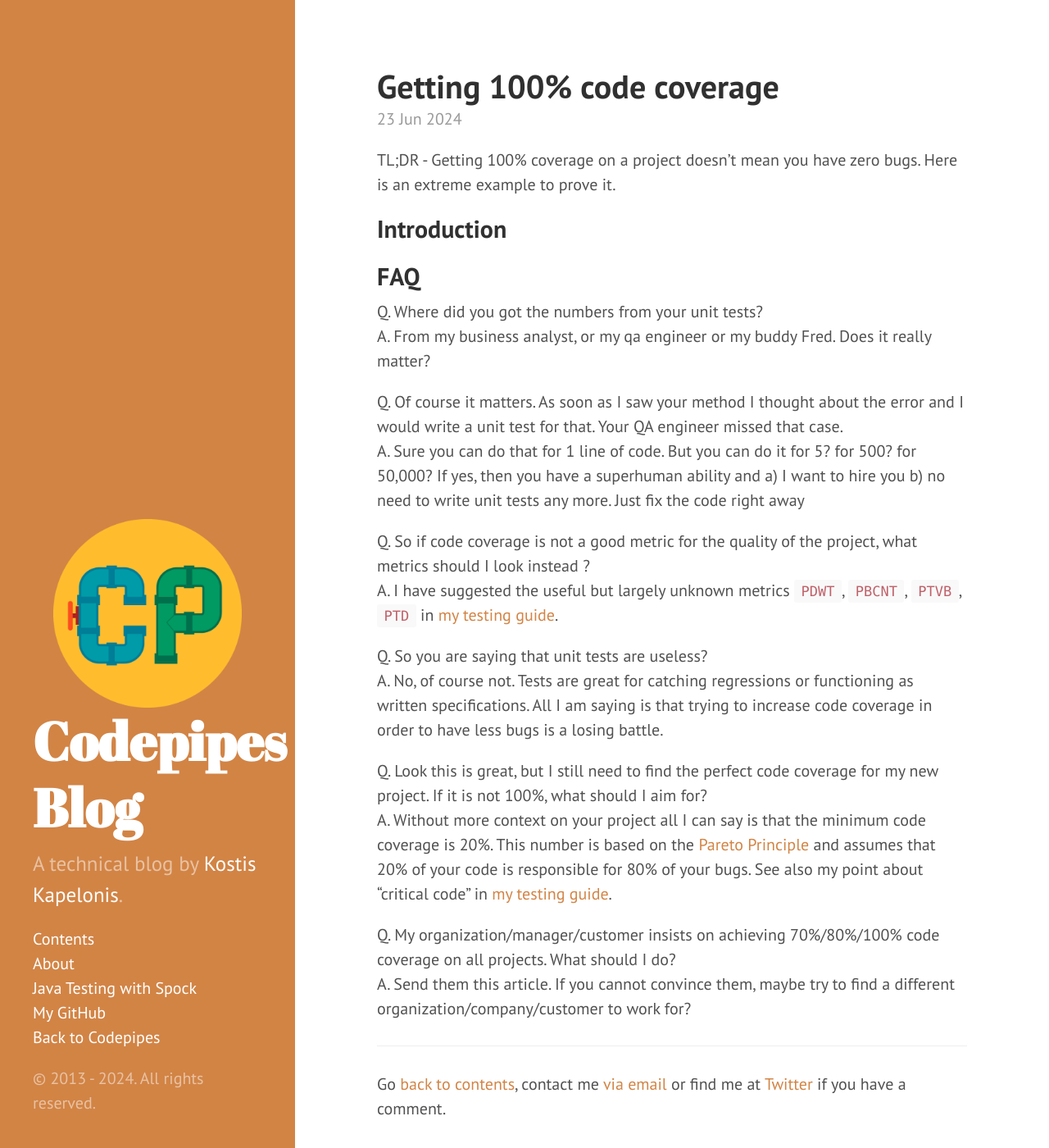
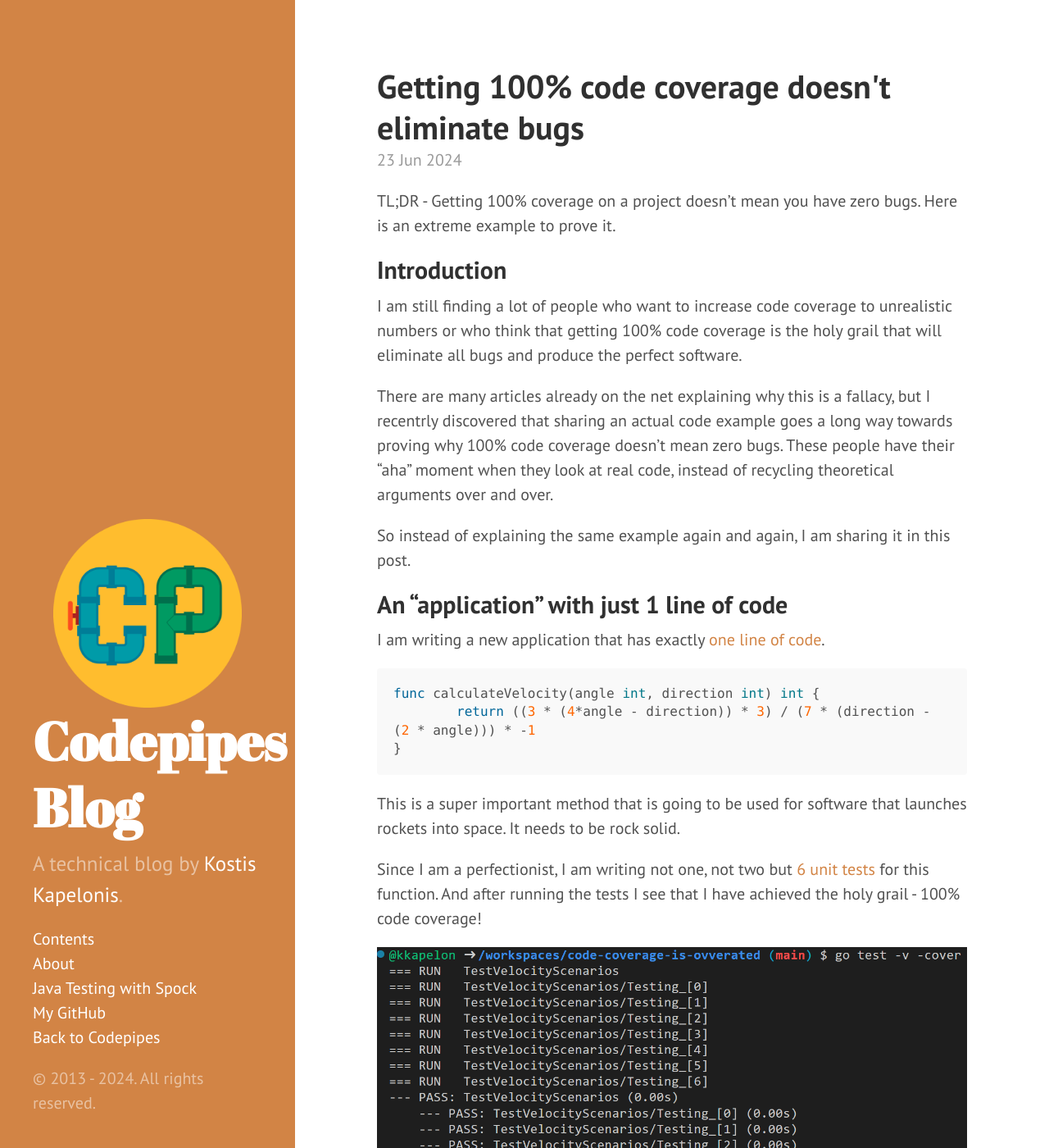
Before and after one commit to kkapelon/codepipes-blog, a Jekyll site: the page built from _posts/2024-06-23-code-coverage.md, in a window 1280 px wide and 1400 px high. Shown: the whole window at 82% size. Built offline with Jekyll 4.4.1, drawn with Linux system fonts in a browser that asks for light colours; some of the changed text lies outside the part shown.

Commit message:
Wrote intro

````diff
--- a/_posts/2024-06-23-code-coverage.md
+++ b/_posts/2024-06-23-code-coverage.md
@@ -1,6 +1,6 @@
 ---
 layout: post
-title: Getting 100% code coverage
+title: Getting 100% code coverage doesn't eliminate bugs
 category: testing
 ---
 
@@ -8,19 +8,54 @@ TL;DR - Getting 100% coverage on a project doesn't mean you have zero bugs. Here
 
 ## Introduction
 
+I am still finding a lot of people who want to increase code coverage to unrealistic numbers or who think that getting 100% code coverage is the holy grail that will eliminate all bugs and produce the perfect software.
+
+There are many articles already on the net explaining why this is a fallacy, but I recentrly discovered that sharing an actual code example goes a long way towards proving why 100% code coverage doesn't mean zero bugs. These people have their "aha" moment when they look at real code, instead of recycling theoretical arguments over and over.
+
+So instead of explaining the same example again and again, I am sharing it in this post.
+
+## An "application" with just 1 line of code
+
+I am writing a new application that has exactly [one line of code](https://github.com/kkapelon/code-coverage-is-overrated/blob/main/velocity.go).
+
+```go
+func calculateVelocity(angle int, direction int) int {
+	return ((3 * (4*angle - direction)) * 3) / (7 * (direction - (2 * angle))) * -1
+}
+```
+
+This is a super important method that is going to be used for software that launches rockets into space. It needs to be rock solid.
+
+Since I am a perfectionist, I am writing not one, not two but [6 unit tests](https://github.com/kkapelon/code-coverage-is-overrated/blob/main/velocity_test.go) for this function.
+And after running the tests I see that I have achieved the holy grail - 100% code coverage!
+
+
+![Achieving 100% code coverage](../../assets/code-coverage/coverage.png)
+
+I go to bed and then next morning I see the news about the rocket explosion. Apparently this
+function has a bug and if the direction is double the angle, the functions throws a divide-by-zero error.
+
 ## FAQ
 
+Q. This article is useless. Everybody knows that 100% code coverage doesn't eliminate bugs.
+A. Junior developers [certainly don't know this](https://xkcd.com/1053/). Misguided team managers don't know it as well. I actually wrote this article, because now I can give everybody the link instead of showing the same example again and again.
+
 Q. Where did you got the numbers from your unit tests?
-A. From my business analyst, or my qa engineer or my buddy Fred. Does it really matter?
+A. From my business analyst, or my QA engineer or my buddy Fred. Does it really matter? All it matters
+is that I had 100% code coverage with them.
 
 Q. Of course it matters. As soon as I saw your method I thought about the error and I would write a unit test for that. Your QA engineer missed that case.
-A. Sure you can do that for 1 line of code. But you can do it for 5? for 500? for 50,000? If yes, then you have a superhuman ability and a) I want to hire you b) no need to write unit tests any more. Just fix the code right away
-
-Q. So if code coverage is not a good metric for the quality of the project, what metrics should I look instead ?
-A. I have suggested the useful but largely unknown metrics `PDWT`, `PBCNT`, `PTVB`, `PTD` in [my testing guide]({{site.baseurl }}/testing/software-testing-antipatterns.html#anti-pattern-6---paying-excessive-attention-to-test-coverage).
+A. Sure you can do that for 1 line of code. But you can do it for 5? for 500? for 50,000? If yes, then you have a superhuman ability and a) I want to hire you b) no need to write unit tests any more. Just fix the code right away if you can spot all bugs or a system.
 
 Q. So you are saying that unit tests are useless?
 A. No, of course not. Tests are great for catching regressions or functioning as written specifications. All I am saying is that trying to increase code coverage in order to have less bugs is a losing battle.
+
+Q. So if code coverage is not a good metric for the quality of the project, what metrics should I look instead ?
+A. I have suggested the useful but largely unknown metrics `PDWT`,`PBCNT`,`PTVB`,`PTD` in [my testing guide]({{site.baseurl }}/testing/software-testing-antipatterns.html#anti-pattern-6---paying-excessive-attention-to-test-coverage).
+
+
+Q. So what should I do if I want less bugs on my mission critical software?
+A. You should look at other approaches such as [Formal verification](https://en.wikipedia.org/wiki/Formal_verification) and [proof checkers](https://en.wikipedia.org/wiki/Proof_assistant).
 
 Q. Look this is great, but I still need to find the perfect code coverage for my new project. If it is not 100%, what should I aim for?
 A. Without more context on your project all I can say is that the minimum code coverage is 20%. This number is based on the [Pareto Principle](https://en.wikipedia.org/wiki/Pareto_principle) and assumes that 20% of your code is responsible for 80% of your bugs. See also my point about "critical code" in [my testing guide]({{site.baseurl }}/testing/software-testing-antipatterns.html#anti-pattern-4---testing-the-wrong-functionality).
````
Also changed, not shown: assets/code-coverage/coverage.png (renamed from assets/coverage.png).
